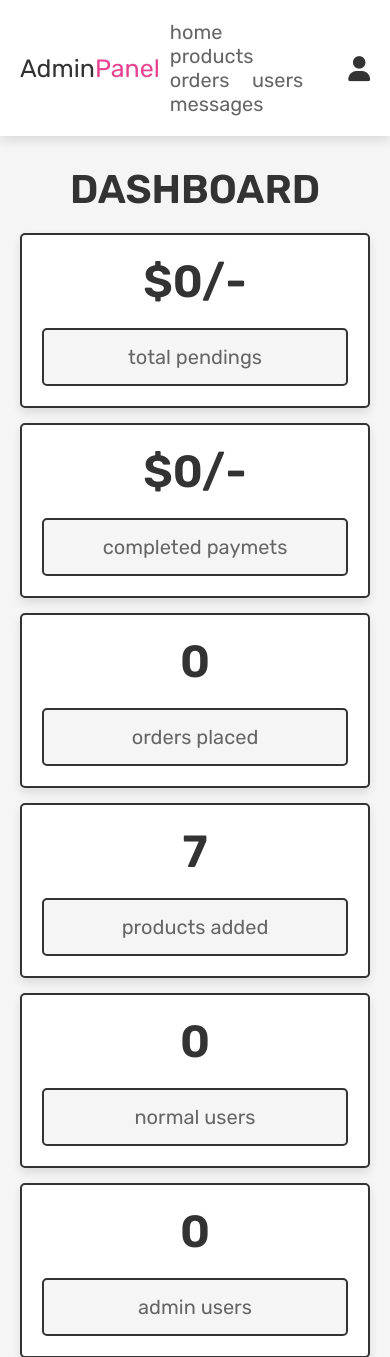
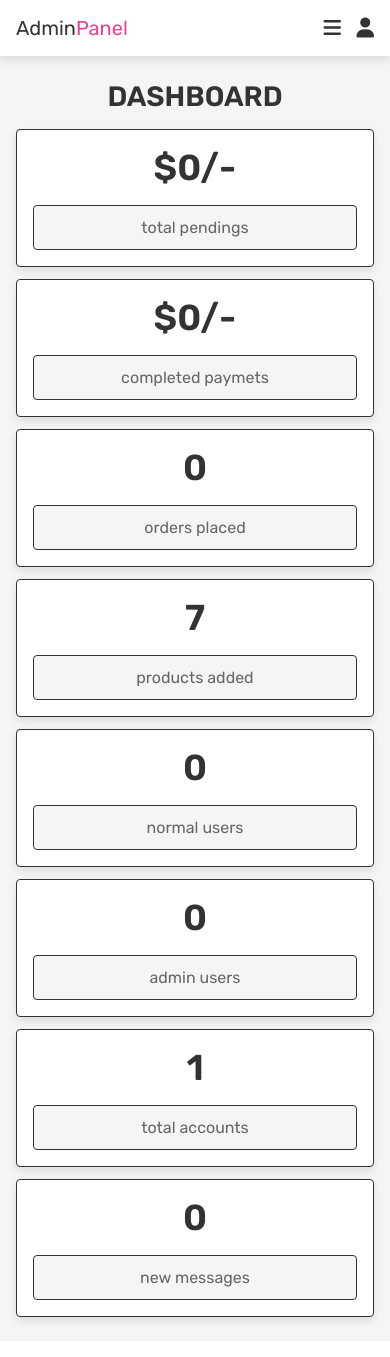
Before and after one commit to Lanarus/flower-shop, a PHP site: page /admin_page.php in a window 390 px wide. Shown: the top 1357 px of the page. After the commit the page ends 1326 px from the top, so only its background shows below. Run offline with PHP 8.4, Linux system fonts and the light colour scheme; the visitor is signed in with stand-in values (Sample User, id 1); data comes from the database, SQL or seed files in the repository; data that the repository does not hold is empty.

Commit message:
admin_products html

```diff
--- a/css/admin_style1.css
+++ b/css/admin_style1.css
@@ -103,6 +103,30 @@ section{
 
 .message i:hover{
    transform: rotate(90deg);
+}
+
+.btn{
+   background-color: var(--pink);
+}
+
+.delete-btn{
+   background-color: var(--red);
+}
+
+.option-btn{
+   background-color: var(--orange);
+}
+
+.btn:hover,
+.delete-btn:hover,
+.option-btn:hover{
+   background-color: var(--black);
+}
+
+@keyframes fadeIn{
+   0%{
+      transform: translateY(1rem);
+   }
 }
 
 .header{
@@ -232,3 +256,60 @@ section{
    margin-top: 2rem;
    font-size: 2rem;
 }
+
+
+
+
+
+
+
+
+
+
+/* media queries  */
+
+@media (max-width:991px){
+
+   html{
+      font-size: 55%;
+   }
+
+}
+
+@media (max-width:768px){
+
+   #menu-btn{
+      display: inline-block;
+   }
+
+   .header .flex .navbar{
+      position: absolute;
+      top:99%; left:0; right:0;
+      background-color: var(--white);
+      border-top: var(--border);
+      border-bottom: var(--border);
+      clip-path: polygon(0 0, 100% 0, 100% 0, 0 0);
+   }
+
+   .header .flex .navbar.active{
+      clip-path: polygon(0 0, 100% 0, 100% 100%, 0 100%);
+   }
+
+   .header .flex .navbar a{
+      margin:2rem;
+      display: block;
+   }
+
+}
+
+@media (max-width:450px){
+
+   html{
+      font-size: 50%;
+   }
+
+   .title{
+      font-size: 3.5rem;
+   }
+
+}
```
Also changed, not shown: admin_products.php (+69 -0 lines).
